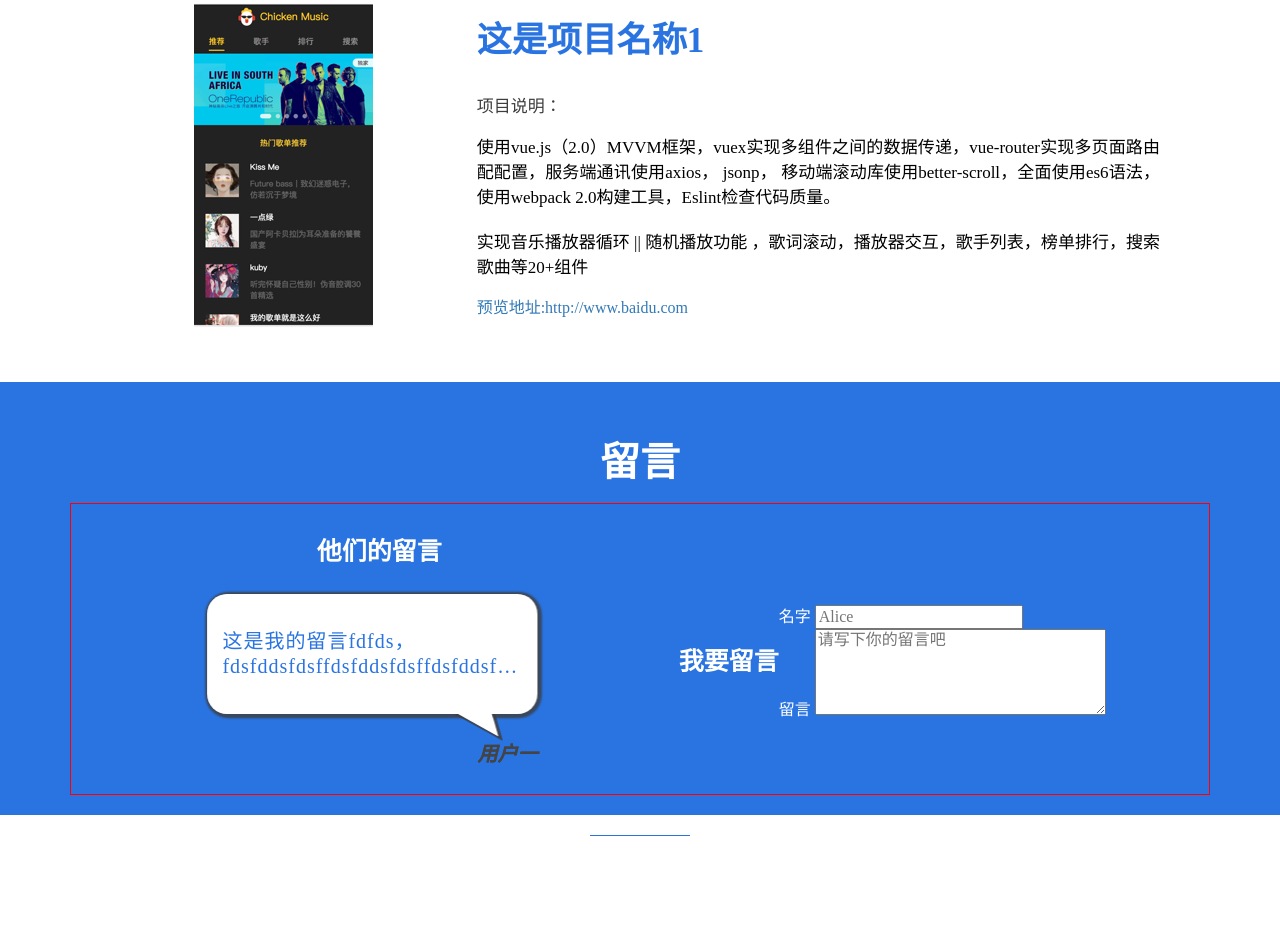
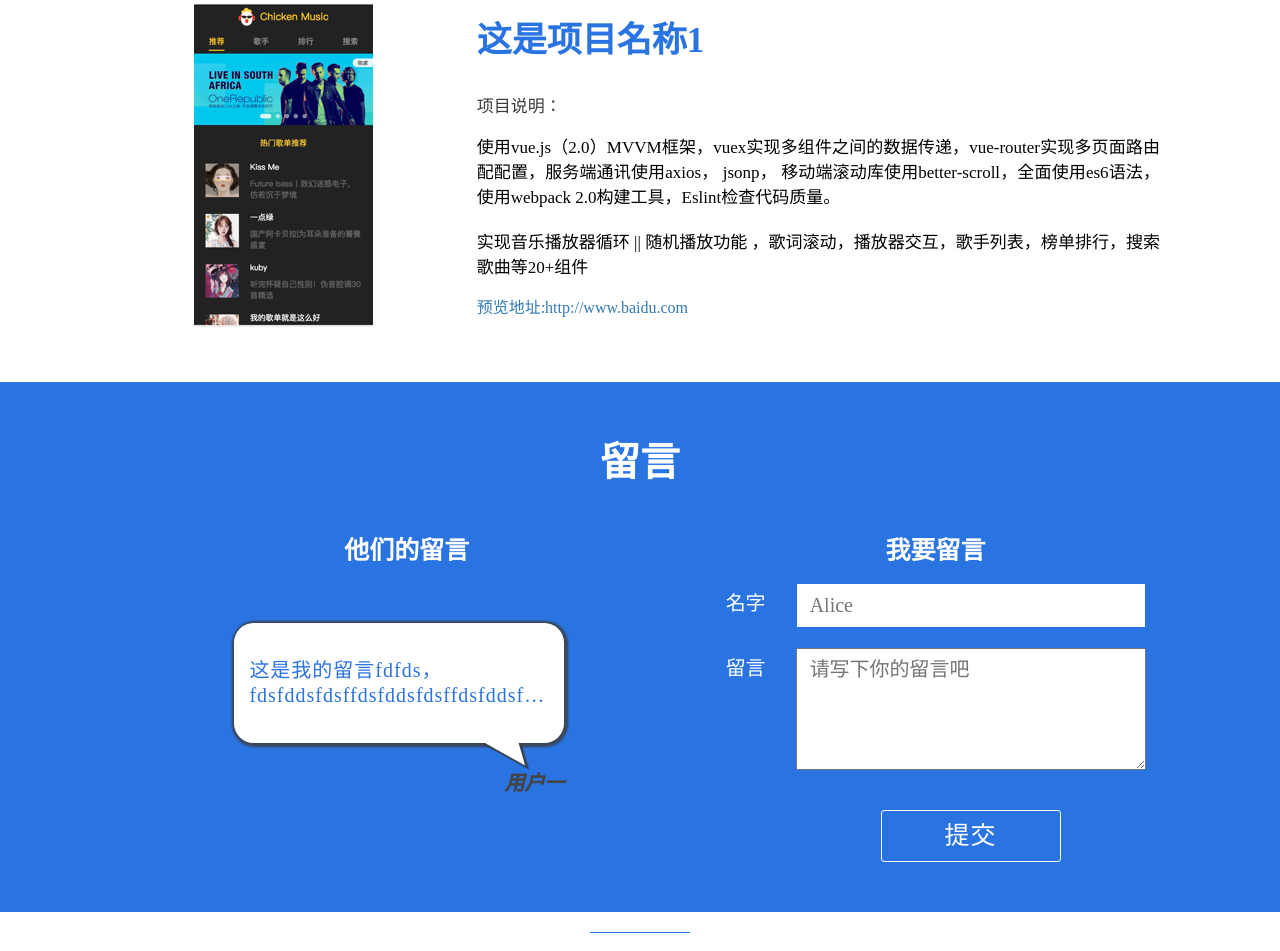
Before and after one commit to Lin-Ya/resume, a website built with webpack: page src/index.html in a window 1280 px wide. Shown: the part 2722-3673 px from the top of the page. Before the commit the page ends 3578 px from the top, so only its background shows below. Built offline with nearby package versions, Linux system fonts and the light colour scheme; files whose address does not match are found by name.

Commit message:
留言区

```diff
--- a/src/index.html
+++ b/src/index.html
@@ -309,14 +309,17 @@
 				</div>
 				<div class="message-writingbox col-md-5">
 					<h2>我要留言</h2>
-					<form action="" class="messageform">
+					<form action="submit" class="messageform">
 						<div class="input-field">
 							<label for="name">名字</label>
 							<input type="text" name="name" id="userId" placeholder="Alice">
 						</div>
 						<div class="input-field">
 							<label for="message">留言</label>
-							<textarea name="message" id="messageId" cols="30" rows="5" placeholder="请写下你的留言吧"></textarea>
+							<textarea name="message" id="messageData" cols="30" rows="5" placeholder="请写下你的留言吧"></textarea>
+						</div>
+						<div class="input-button">
+								<input class="click-btn" type="submit" value="提交" id="submit-btn">
 						</div>
 					</form>
 				</div>
--- a/src/less/style.less
+++ b/src/less/style.less
@@ -153,8 +153,9 @@ nav.bt-navbar {
                 color: black;
             }
             &:hover {
-                transition: all 1s;
+                transition: all .5s;
                 background-color: @main-blue;
+                margin-top: -1px;
                 svg {
                     fill: #fff;
                 }
@@ -278,8 +279,7 @@ nav.bt-navbar {
         display: flex;
         flex-wrap: wrap;
         justify-content: space-around;
-        align-items: center;
-        border: 1px solid red;
+        align-items: flex-start;
         .message-content {
             display: flex;
             flex-direction: column;
@@ -291,6 +291,7 @@ nav.bt-navbar {
                 text-align: center;
             }
             ul {
+							margin-top: 30px;
                 li {
                     max-width: 400px;
                     padding: 20px;
@@ -359,15 +360,56 @@ nav.bt-navbar {
         }
         .message-writingbox {
             display: flex;
+            flex-direction: column;
             flex-wrap: wrap;
             align-items: center;
             justify-content: flex-start;
+            max-width: 400px;
             h2 {
                 font-size: 25px;
                 font-weight: bold;
                 padding: 10px 0;
                 text-align: center;
             }
+            .messageform {
+								padding: 10px 0;
+                .input-field {
+                    display: flex;
+                    flex-direction: row;
+                    color: #000;
+                    padding-bottom: 20px;
+                    font-size: 20px;
+                    label {
+                        padding: 10px 0;
+                        color: #fff;
+                        margin-right: 20px;
+                        width: 50px;
+                    }
+                    input {
+                        border: 1px solid @main-blue;
+                        padding: 10px 13px;
+                        width: 350px;
+                    }
+                    textarea {
+                        padding: 10px 13px;
+                        width: 350px;
+                        height: 100%;
+                    }
+                }
+                .input-button {
+									text-align: center;
+									padding-left: 70px;
+                    input {
+                        margin: 20px auto;
+                        background-color: @main-blue;
+                        width: 180px;
+                        &:hover {
+                            color: @main-blue;
+                            background-color: #fff;
+                        }
+                    }
+                }
+            }
         }
     }
 }
--- a/src/less/var.less
+++ b/src/less/var.less
@@ -18,6 +18,8 @@
         text-decoration: none;
         color: @main-blue;
         background-color: #fff;
+        box-shadow: 0px 2px 1px 3px #4b4b4b52;
+        transition: all .3s;
     }
 }
 
```
